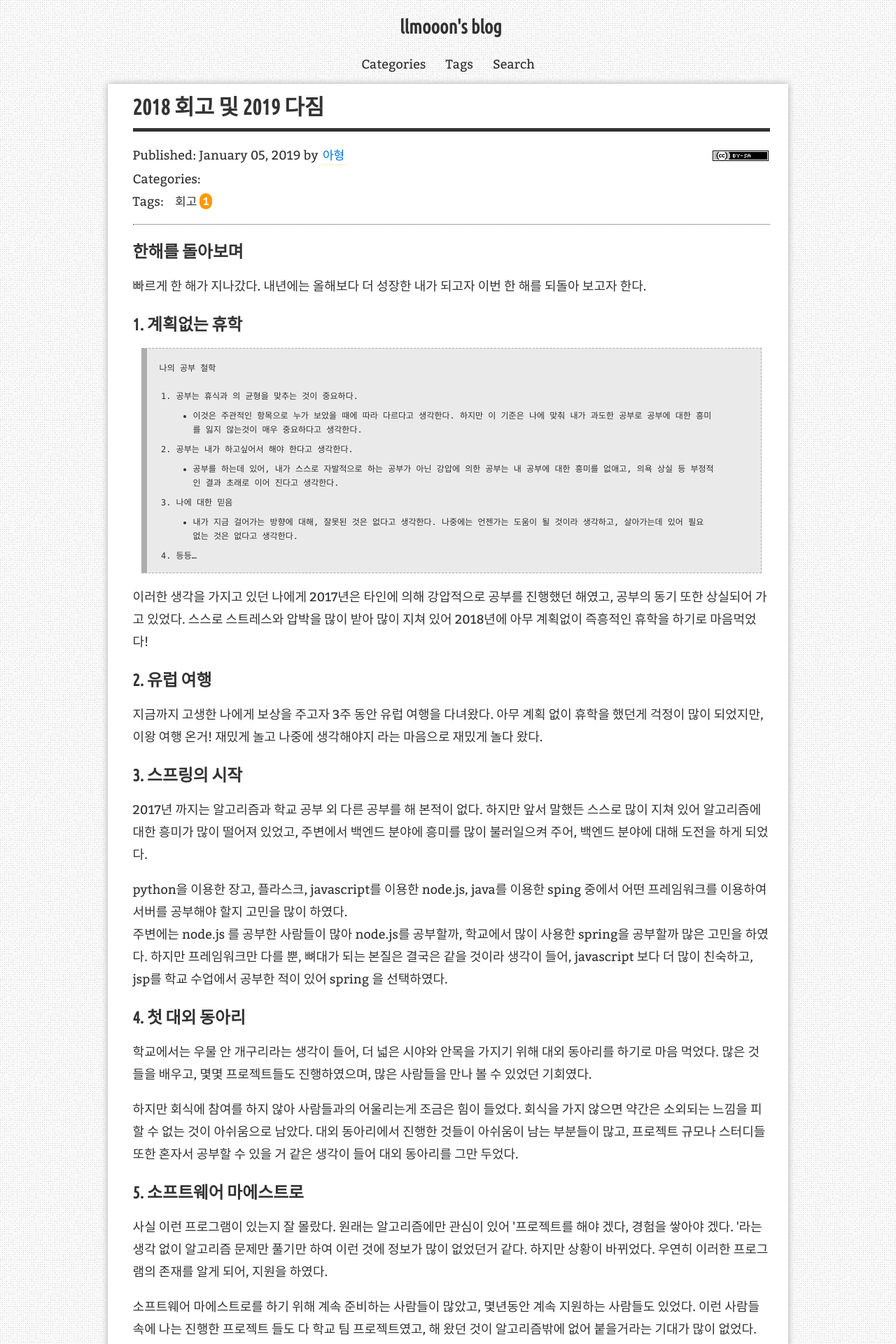
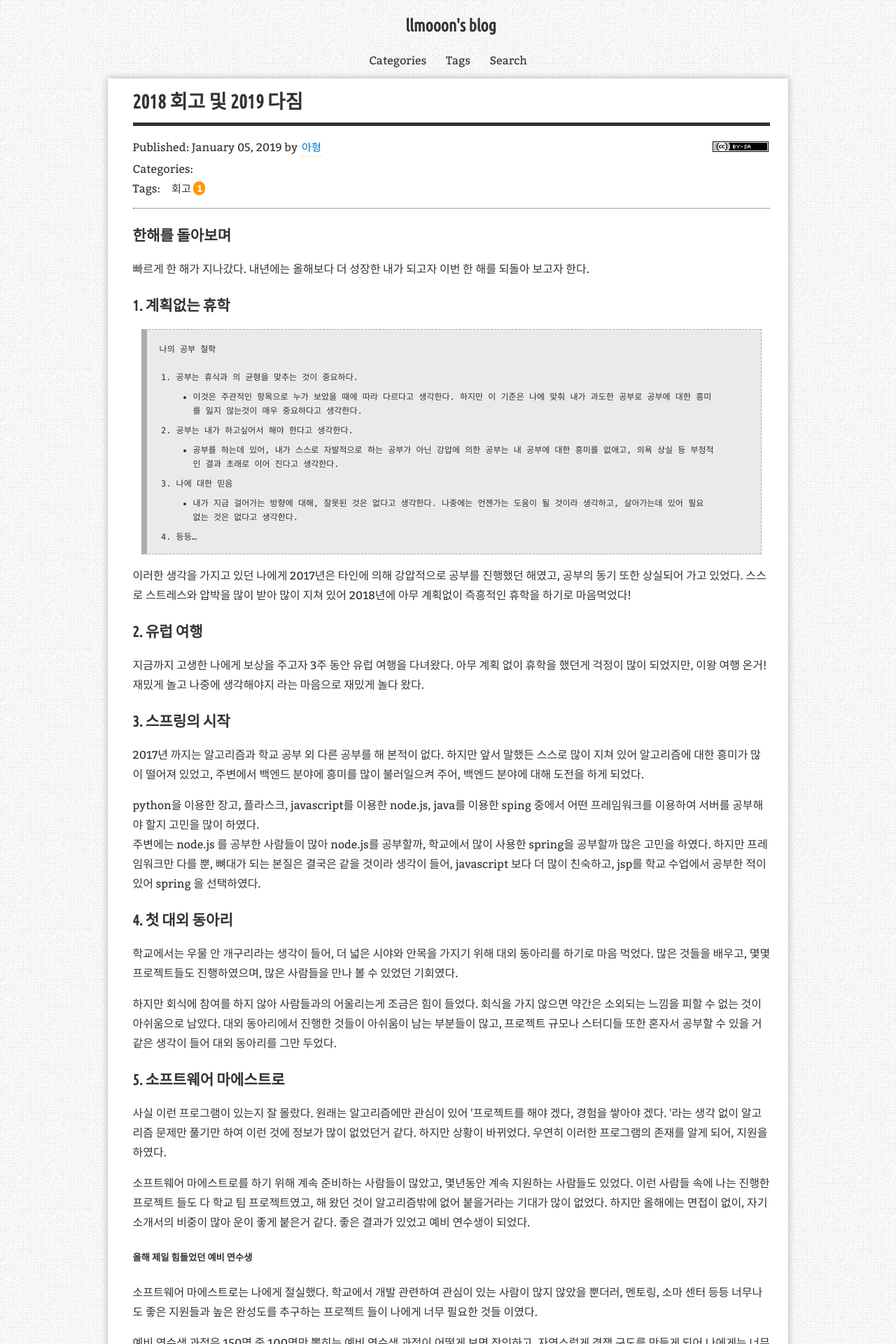
Before and after one commit to llmooon/llmooon.github.io, a Jekyll site: the page built from _posts/etc/2019-01-05-2018 회고 및 2019 다짐.md, in a window 1280 px wide. Shown: the top 1920 px of the page at 70% size. Built offline with Jekyll 4.4.1, drawn with Linux system fonts in a browser that asks for light colours; some web fonts are replaced; comment, search, counter and statistics services are not loaded.

Commit message:
update font-size

```diff
--- a/_sass/simple-texture-blog.scss
+++ b/_sass/simple-texture-blog.scss
@@ -13,8 +13,8 @@ html {
 
 body {
     font-family: 'Nanum Gothic Coding', $fonts-body;
-    font-size: 18px;
-    line-height: 32px;
+    font-size: 16px;
+    line-height: 28px;
 
     color: $color-text;
 }
```
